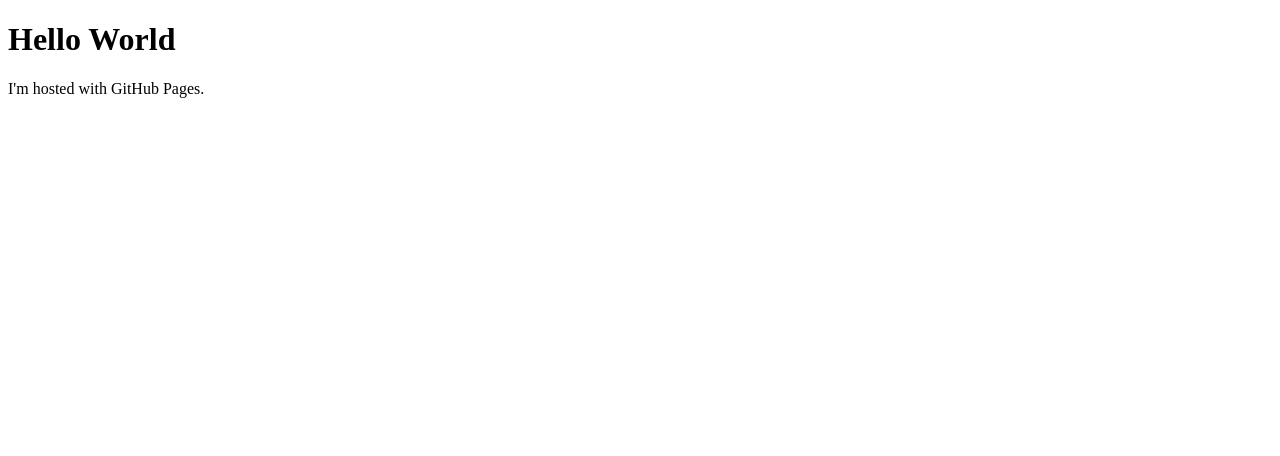
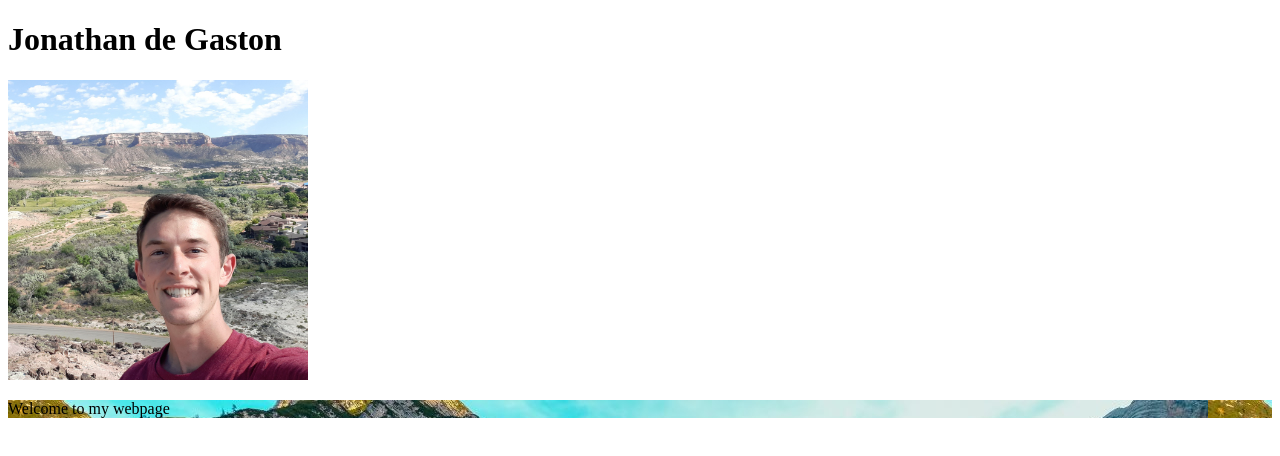
Before and after one commit to Jonny5-5/Jonny5-5.github.io, a plain HTML site: page index.html in a window 1280 px wide. Drawn offline with Linux system fonts and the light colour scheme.

Commit message:
Add pictures

```diff
--- a/index.html
+++ b/index.html
@@ -1,7 +1,10 @@
 <!DOCTYPE html>
 <html>
+
 <body>
-<h1>Hello World</h1>
-<p>I'm hosted with GitHub Pages.</p>
+    <h1>Jonathan de Gaston</h1>
+    <img src="images/me.jpg" alt="me" width="300" height="300">
+    <p style="background-image: url('images/mountain_range.jpg');">Welcome to my webpage</p>
 </body>
+
 </html>
```
Also changed, not shown: images/me.jpg (added), images/mountain_range.jpg (added).
